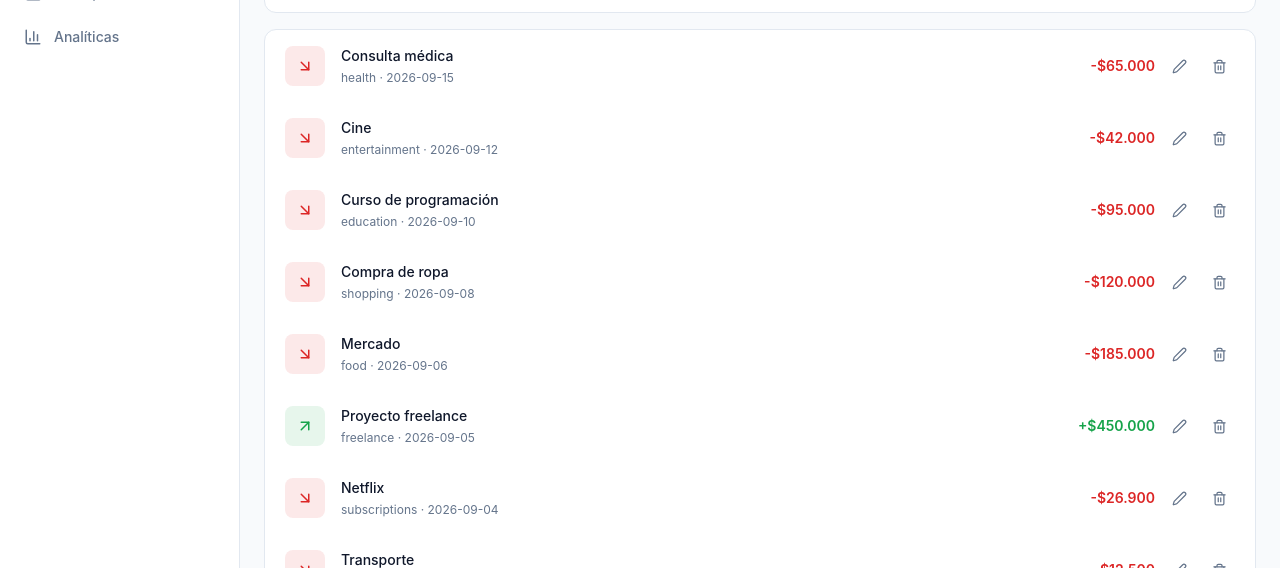
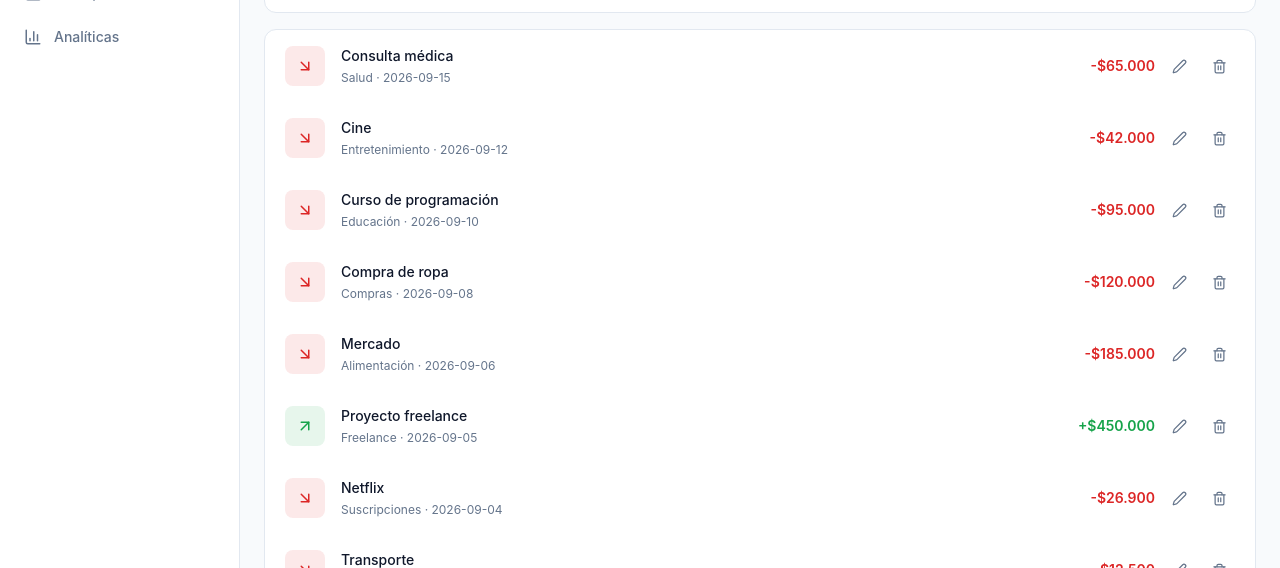
Before and after one commit to juanfeoru/finly, a React (Vite) app: page /transactions in a window 1280 px wide. Shown: the part 231-799 px from the top of the page. Built offline with nearby package versions, Linux system fonts and the light colour scheme.

Commit message:
refactor: edit category names

```diff
--- a/src/pages/Transactions.tsx
+++ b/src/pages/Transactions.tsx
@@ -5,6 +5,7 @@ import { useEffect, useState } from "react";
 import TransactionEmpty from "../components/transactions/TransactionEmpty";
 import DeleteTransactionModal from "../components/transactions/DeleteTransactionModal";
 import { formatCurrency } from "../utils/formatters";
+import { CATEGORY_NAMES } from "../constants/categories";
 
 interface AppLayoutContext {
   transactions: Transaction[];
@@ -153,7 +154,7 @@ export default function Transactions() {
                     {transaction.description}
                   </p>
                   <p className="mt-1 text-xs text-secondary">
-                    {transaction.category} · {transaction.date}
+                    {CATEGORY_NAMES[transaction.category]} · {transaction.date}
                   </p>
                 </div>
                 <div className="flex shrink-0 items-center gap-2">
```
